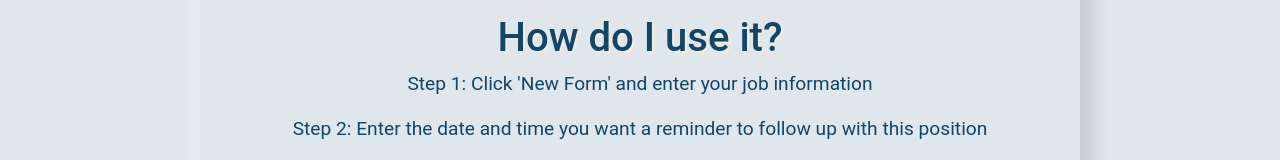
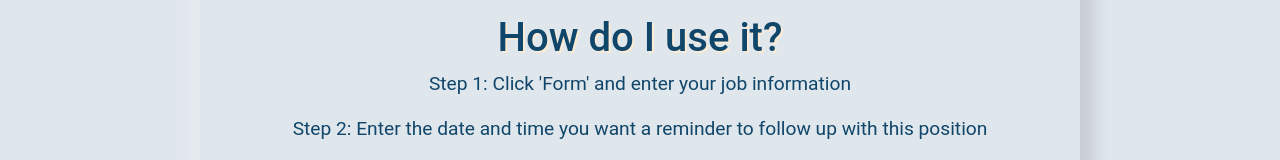
Before and after one commit to SammieSams99/Follow-Up-App, a React (Create React App) app in the folder follow-up/: page / in a window 1280 px wide. Shown: the part 716-876 px from the top of the page. Built offline with nearby package versions, Linux system fonts and the light colour scheme.

Commit message:
home page edit

```diff
--- a/follow-up/src/components/Home.js
+++ b/follow-up/src/components/Home.js
@@ -20,7 +20,7 @@ import React from "react";
             everytime.</p>
           <p>Follow Up, reminding you to remind them.</p>
           <h1 style={{textShadow: "antiquewhite 2px 2px"}}>How do I use it?</h1>
-          <p>Step 1: Click 'New Form' and enter your job information</p>
+          <p>Step 1: Click 'Form' and enter your job information</p>
           <p>Step 2: Enter the date and time you want a reminder to follow up with this position</p>
           <p>Step 3: Click 'Follow Up!'</p>
           <p>After that, you leave the rest to me!</p>
```
